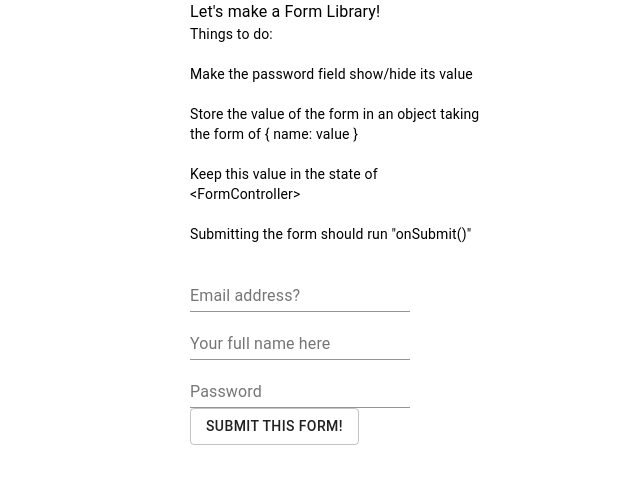
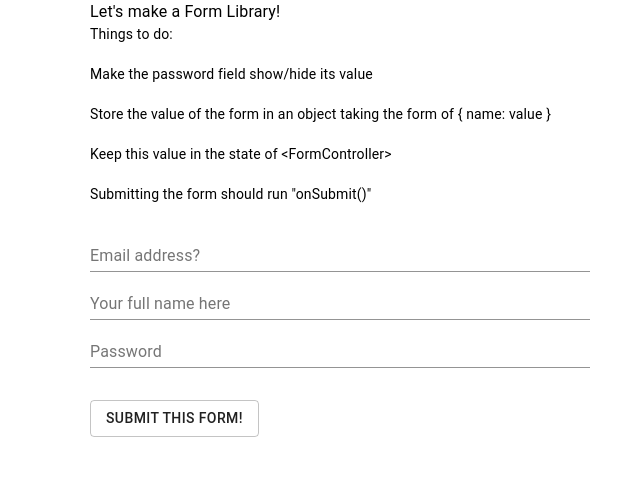
Before and after one commit to chulps/fetestX, a React (Create React App) app: page / in a window 1280 px wide. Shown: the top 484 px of the page, without its empty margins (300-940 px from the left). Built offline with nearby package versions, Linux system fonts and the light colour scheme.

Commit message:
Add some polish and double checking for errors

```diff
--- a/package.json
+++ b/package.json
@@ -3,6 +3,7 @@
   "version": "0.1.0",
   "private": true,
   "dependencies": {
+    "@emotion/core": "^10.0.27",
     "@material-ui/core": "^4.9.0",
     "@testing-library/jest-dom": "^4.2.4",
     "@testing-library/react": "^9.3.2",
--- a/src/App.tsx
+++ b/src/App.tsx
@@ -1,15 +1,35 @@
+/** @jsx jsx */
+
 import React, { useState } from 'react';
+import { css, jsx } from '@emotion/core';
+
 import Typography from '@material-ui/core/Typography';
 import Button from '@material-ui/core/Button';
+import { useTheme } from '@material-ui/core/styles';
 
 import FormController from './FormController';
 import InputField from './InputField';
 import PasswordField from './PasswordField';
 
-import './App.css';
+const App: React.FC<{}> = () => {
+  const theme = useTheme();
+  const style = css`
+    .wrapper {
+      height: 100vh;
+      width: 100vw;
+      background-color: bisque;
+    }
 
-const App: React.FC<{}> = () => {
+    .inner {
+      max-width: 500px;
+      margin: 0 auto;
+    }
 
+    .submit-button {
+      margin-top: ${theme.spacing(4)}px;
+    }
+
+  `;
   const [ submitValues, setSubmitValues ] = useState<string>('');
 
   const onSubmit = async (value: any): Promise<void> => {
@@ -17,7 +37,7 @@ const App: React.FC<{}> = () => {
   };
 
   return (
-    <div className="container">
+    <div className="container" css={style}>
       <div className="inner">
       <Typography variant="body1">
         Let&apos;s make a Form Library!
@@ -36,10 +56,10 @@ const App: React.FC<{}> = () => {
 
       </Typography>
       <FormController onSubmit={onSubmit}>
-        <InputField name="email" label="Email address?" />
-        <InputField name="full_name" label="Your full name here" />
-        <PasswordField name="password" label="Password" />
-        <Button type="submit" variant="outlined">Submit this form!</Button>
+        <InputField name="email" label="Email address?" /><br/>
+        <InputField name="full_name" label="Your full name here" /><br/>
+        <PasswordField name="password" label="Password" /><br/>
+        <Button className="submit-button" type="submit" variant="outlined">Submit this form!</Button>
       </FormController>
       {submitValues && (
         <Typography variant="body1">
@@ -47,7 +67,6 @@ const App: React.FC<{}> = () => {
           {submitValues}
         </Typography>
       )}
-
       </div>
     </div>
   );
--- a/src/FormController.tsx
+++ b/src/FormController.tsx
@@ -13,6 +13,7 @@ const FormController: React.FC<Props> = props => {
     onSubmit
   } = props;
 
+  // PSSST! This is a hint :)
   const onFormValueChange = (event: React.ChangeEvent<HTMLInputElement>): void => {
 
   };
--- a/src/InputField.tsx
+++ b/src/InputField.tsx
@@ -9,7 +9,7 @@ type Props = {
 const InputField: React.FC<Props> = props => {
 
   return (
-    <TextField {...props} />
+    <TextField fullWidth {...props} />
   );
 };
 
--- a/src/PasswordField.tsx
+++ b/src/PasswordField.tsx
@@ -5,6 +5,6 @@ type Props = {
   label: string;
 };
 const PasswordField: React.FC<Props> = props => {
-  return <TextField {...props} />;
+  return <TextField fullWidth {...props} />;
 };
 export default PasswordField;
```
Also changed, not shown: 1 other file (tests, documents, lock files or other folders).
